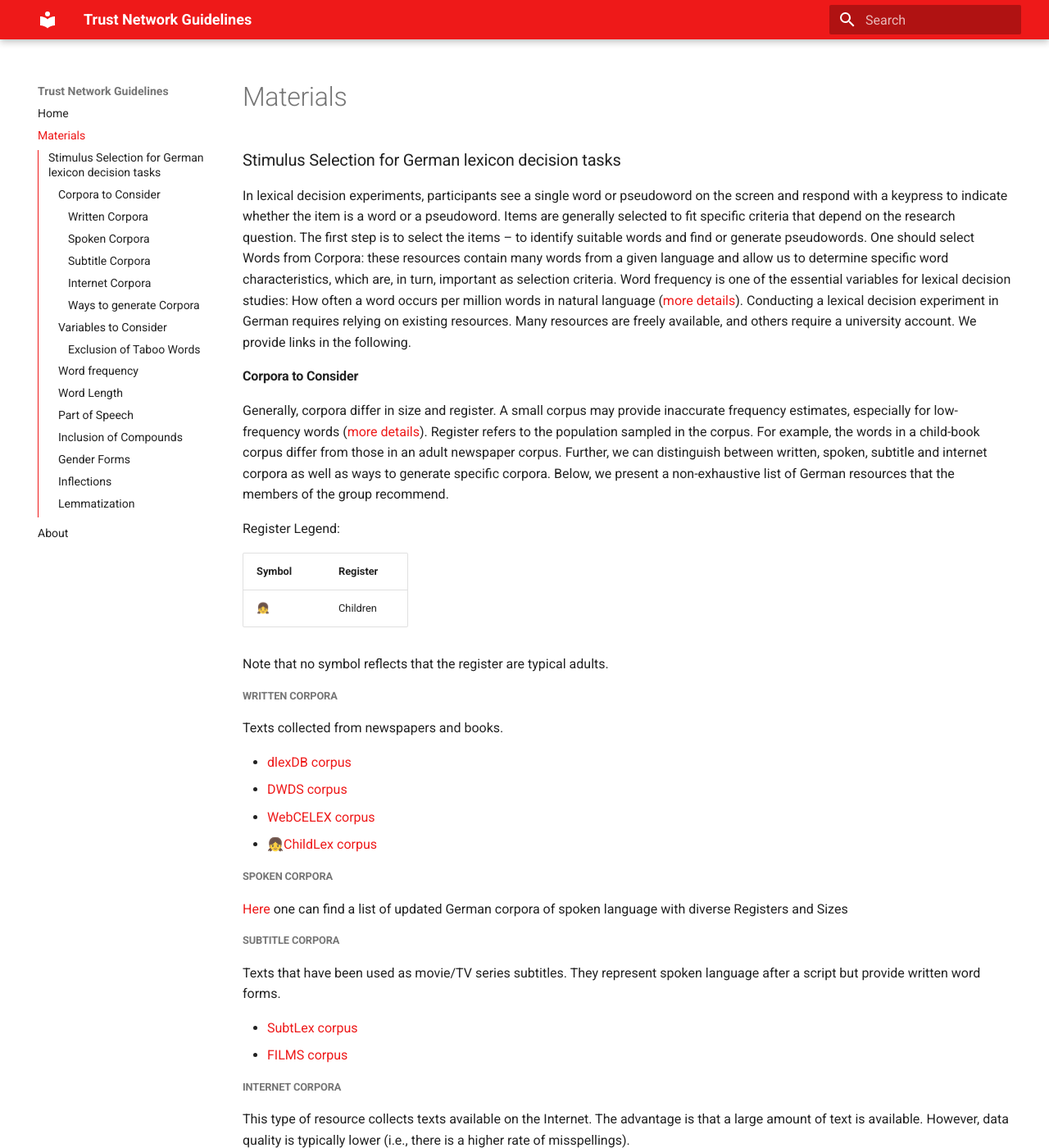
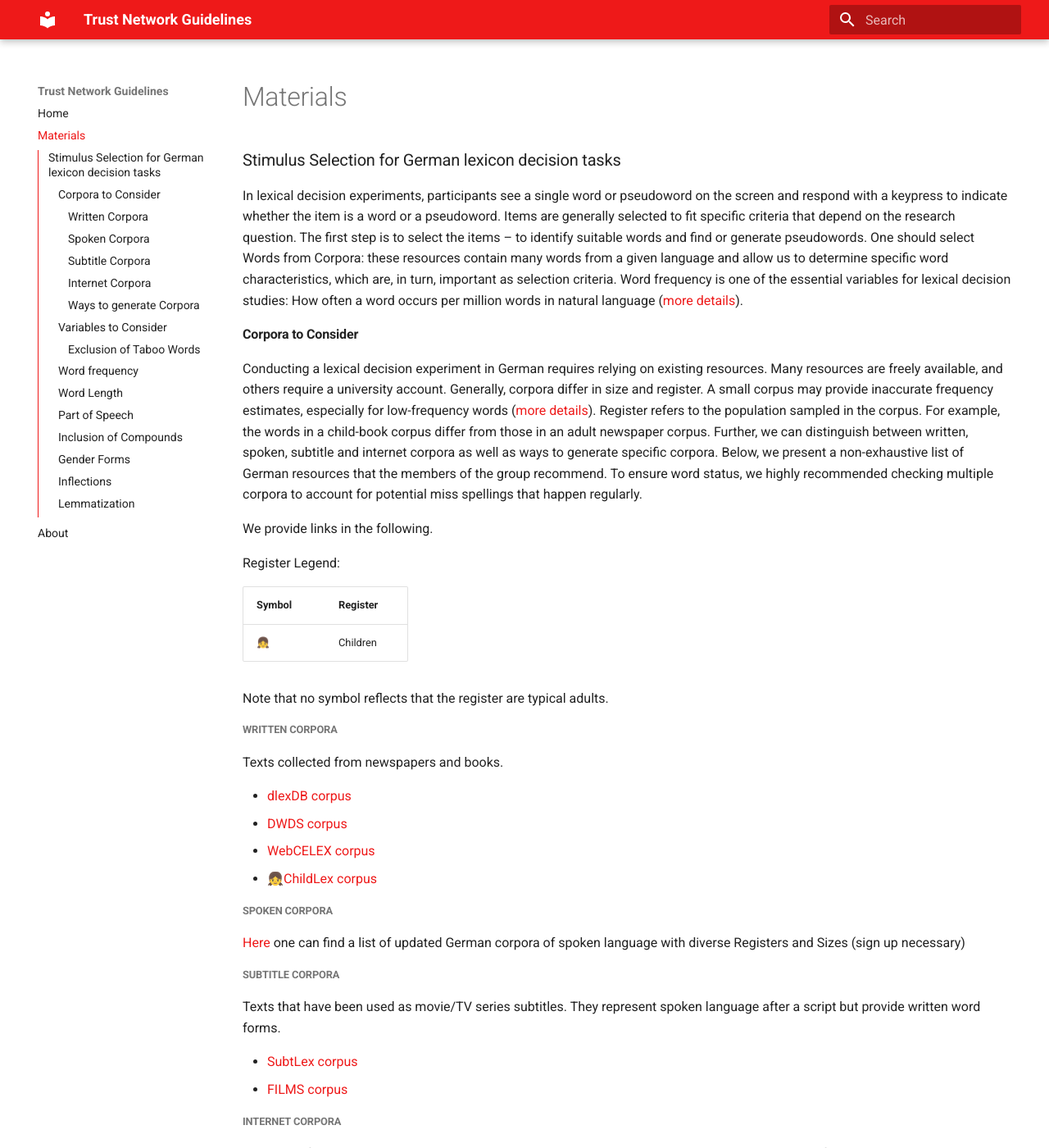
Before and after one commit to cwdeee/trust-network-guidelines, an MkDocs documentation site: the page built from docs/materials.md, in a window 1280 px wide and 1400 px high. Shown: the whole window at 82% size. Built offline with MkDocs 1.6.1 and Material for MkDocs 9.7.7, drawn with Linux system fonts in a browser that asks for light colours.

Commit message:
double check corpora

```diff
--- a/docs/materials.md
+++ b/docs/materials.md
@@ -1,8 +1,13 @@
 ### Stimulus Selection for German lexicon decision tasks
-In lexical decision experiments, participants see a single word or pseudoword on the screen and respond with a keypress to indicate whether the item is a word or a pseudoword. Items are generally selected to fit specific criteria that depend on the research question. The first step is to select the items – to identify suitable words and find or generate pseudowords. One should select Words from Corpora: these resources contain many words from a given language and allow us to determine specific word characteristics, which are, in turn, important as selection criteria. Word frequency is one of the essential variables for lexical decision studies: How often a word occurs per million words in natural language ([more details](https://doi.org/10.1177/0963721417727521)). Conducting a lexical decision experiment in German requires relying on existing resources. Many resources are freely available, and others require a university account. We provide links in the following.
+In lexical decision experiments, participants see a single word or pseudoword on the screen and respond with a keypress to indicate whether the item is a word or a pseudoword. Items are generally selected to fit specific criteria that depend on the research question. The first step is to select the items – to identify suitable words and find or generate pseudowords. One should select Words from Corpora: these resources contain many words from a given language and allow us to determine specific word characteristics, which are, in turn, important as selection criteria. Word frequency is one of the essential variables for lexical decision studies: How often a word occurs per million words in natural language ([more details](https://doi.org/10.1177/0963721417727521)).
+
+
 
 #### Corpora to Consider
-Generally, corpora differ in size and register. A small corpus may provide inaccurate frequency estimates, especially for low-frequency words ([more details](https://doi.org/10.1037/0096-3445.113.2.256)). Register refers to the population sampled in the corpus. For example, the words in a child-book corpus differ from those in an adult newspaper corpus. Further, we can distinguish between written, spoken, subtitle and internet corpora as well as ways to generate specific corpora. Below, we present a non-exhaustive list of German resources that the members of the group recommend.
+Conducting a lexical decision experiment in German requires relying on existing resources. Many resources are freely available, and others require a university account. Generally, corpora differ in size and register. A small corpus may provide inaccurate frequency estimates, especially for low-frequency words ([more details](https://doi.org/10.1037/0096-3445.113.2.256)). Register refers to the population sampled in the corpus. For example, the words in a child-book corpus differ from those in an adult newspaper corpus. Further, we can distinguish between written, spoken, subtitle and internet corpora as well as ways to generate specific corpora. Below, we present a non-exhaustive list of German resources that the members of the group recommend. To ensure word status, we highly recommended checking multiple corpora to account for potential miss spellings that happen regularly.
+
+
+We provide links in the following.
 
 Register Legend:
 
@@ -21,7 +26,7 @@ Texts collected from newspapers and books.
 - 👧[ChildLex corpus](https://www.dwds.de/d/korpora/childlex)
 
 ##### Spoken Corpora
-[Here](https://dgd.ids-mannheim.de/dgd/pragdb.dgd_extern.sys_inv?v_session_id=) one can find a list of updated German corpora of spoken language with diverse Registers and Sizes
+[Here](https://dgd.ids-mannheim.de/dgd/pragdb.dgd_extern.sys_inv?v_session_id=) one can find a list of updated German corpora of spoken language with diverse Registers and Sizes (sign up necessary)
 
 ##### Subtitle Corpora
 Texts that have been used as movie/TV series subtitles. They represent spoken language after a script but provide written word forms.
@@ -39,6 +44,8 @@ This type of resource collects texts available on the Internet. The advantage is
 Here are ideas of creating corpora  with geneartive language models ([more details](https://doi.org/10.31234/osf.io/gm9b6_v5)).
 
 - 👧[LLM created ChildLex corpora](https://doi.org/h10.17605/OSF.IO/WMUVJ)
+
+
 
 #### Variables to Consider
 Here is a list of variables to be considered when selecting words for word recognition tasks like a lexical decision task in German.
```
